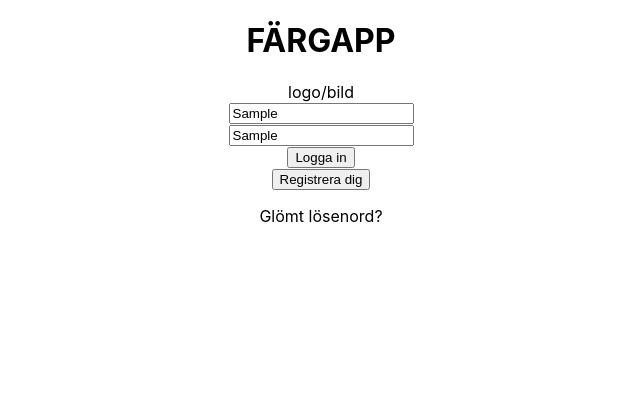
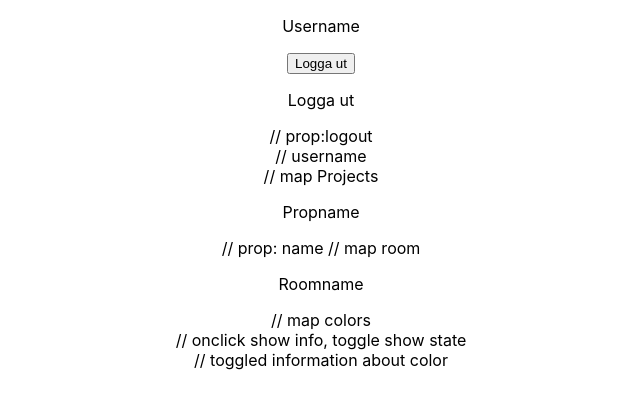
Before and after one commit to rebeckaalsterlind/save_colours, a React (Create React App) app: page / in a window 1280 px wide. Both pictures are taken after typing "Sample", "Sample" into the empty fields and a click on the button "Logga in". Shown: the top 408 px of the page, without its empty margins (319-959 px from the left). Built offline with nearby package versions, Linux system fonts and the light colour scheme.

Commit message:
liftet loggedIn state with redux and connectet login/logout function

```diff
--- a/package.json
+++ b/package.json
@@ -13,6 +13,7 @@
     "react": "^17.0.2",
     "react-dom": "^17.0.2",
     "react-scripts": "4.0.3",
+    "redux": "^4.1.2",
     "typescript": "^4.4.4",
     "web-vitals": "^1.1.2"
   },
--- a/src/App.tsx
+++ b/src/App.tsx
@@ -1,15 +1,15 @@
 import React, { useState } from 'react';
+import { store } from './store';
 import './App.css';
 import LogInPage from './components/LogInPage/LogInPage';
 import MainApp from './components/MainApp/MainApp'
 
+
 function App() {
-
-  const [isLoggedIn, setIsLoggedIn] = useState(false)
 
   return (
     <div className="App">
-      {!isLoggedIn
+      {!store.getState().loggedIn
         ? <LogInPage />
         : <MainApp />
       }
@@ -17,4 +17,5 @@ function App() {
   );
 }
 
+
 export default App;
--- /dev/null
+++ b/src/actions/index.js
@@ -0,0 +1,8 @@
+export function logIn(loginUser) {
+  console.log("actions", loginUser)
+
+  return {
+    type: "SET_LOGIN",
+    loggedIn: loginUser
+  }
+}
--- a/src/components/Header/LogOutBtn.tsx
+++ b/src/components/Header/LogOutBtn.tsx
@@ -1,9 +1,19 @@
-import TextBtn from "../reuse/TextBtn"
+import TextBtn from "../reuse/TextBtn";
+import { store } from '../../store';
+import { logIn } from '../../actions';
 
 export default function LogOutBtn () {
+
+    const handleClick = () => {
+        store.dispatch(logIn(false))
+    }
+
     return (
+        <>
+        <button onClick={handleClick}>Logga ut</button>
         <div>
             <TextBtn innerText="Logga ut" />
         </div>
+        </>
     )
 }
--- a/src/components/LogInPage/LogInForm.tsx
+++ b/src/components/LogInPage/LogInForm.tsx
@@ -1,9 +1,8 @@
 import PrimaryBtn from "../reuse/PrimaryBtn"
 import React, { useState } from 'react';
+import { store } from '../../store';
+import { logIn } from '../../actions';
 
-interface Props {
-    toggle(state: boolean):void
-}
 
 interface State {
     username: string,
@@ -11,7 +10,7 @@ interface State {
     user: object,
 }
 
-export default function LogInForm ({toggle}: Props, state: State) {
+export default function LogInForm ({}, state: State) {
 
     const [username, setUsername] = useState("");
     const [password, setPassword] = useState("");
@@ -22,8 +21,8 @@ export default function LogInForm ({toggle}: Props, state: State) {
         //user data to send to db
         setUser({username: username, password: password})
 
-        //callback to set loggedin state. Answer (treu/false) should come from db
-        toggle(false)
+        //send logged-in state to redux. Answer (true/false) should come from db
+        store.dispatch(logIn(true))
 
     }
 
--- a/src/components/LogInPage/LogInPage.tsx
+++ b/src/components/LogInPage/LogInPage.tsx
@@ -5,13 +5,11 @@ import RegisterForm from '../RegisterForm/RegisterForm';
 import TextBtn from '../reuse/TextBtn';
 
 interface State {
-    isLoggedIn: boolean,
     showRegister: boolean,
 }
 
 export default function LogInPage ({}, state: State) {
 
-    const [isLoggedIn, setIsLoggedIn] = useState(false)
     const [showRegister, setShowRegister] = useState(false);
 
     return (
@@ -19,7 +17,7 @@ export default function LogInPage ({}, state: State) {
             <Logo />
             {!showRegister
                 ? <>
-                    <LogInForm toggle={loggedIn => setIsLoggedIn(loggedIn)}/>
+                    <LogInForm />
                     <button onClick={ () => setShowRegister(true)}>Registrera dig</button>
                     <TextBtn innerText="Glömt lösenord?" />
                 </>
--- a/src/index.tsx
+++ b/src/index.tsx
@@ -3,13 +3,19 @@ import ReactDOM from 'react-dom';
 import './index.css';
 import App from './App';
 import reportWebVitals from './reportWebVitals';
+import { store } from './store';
 
+const render = function() {
   ReactDOM.render(
     <React.StrictMode>
       <App />
     </React.StrictMode>,
     document.getElementById('root')
   );
+}
+
+render();
+store.subscribe(render);
 
 // If you want to start measuring performance in your app, pass a function
 // to log results (for example: reportWebVitals(console.log))
--- /dev/null
+++ b/src/reducers/index.js
@@ -0,0 +1,16 @@
+
+export default function reduce(state, action) {
+
+  console.log('reducer', state);
+
+  switch(action.type) {
+    case "SET_LOGIN":
+      return {
+       ...state, loggedIn: action.loggedIn
+      }
+
+    default:
+    return state
+
+  }
+}
--- /dev/null
+++ b/src/store/index.js
@@ -0,0 +1,5 @@
+import reduce from '../reducers/index';
+import { createStore } from 'redux';
+
+const initialState = {loggedIn: false};
+export const store = createStore(reduce, initialState);
```
Also changed, not shown: 1 other file (tests, documents, lock files or other folders). Lines whose indentation alone changed are shown as unchanged.
